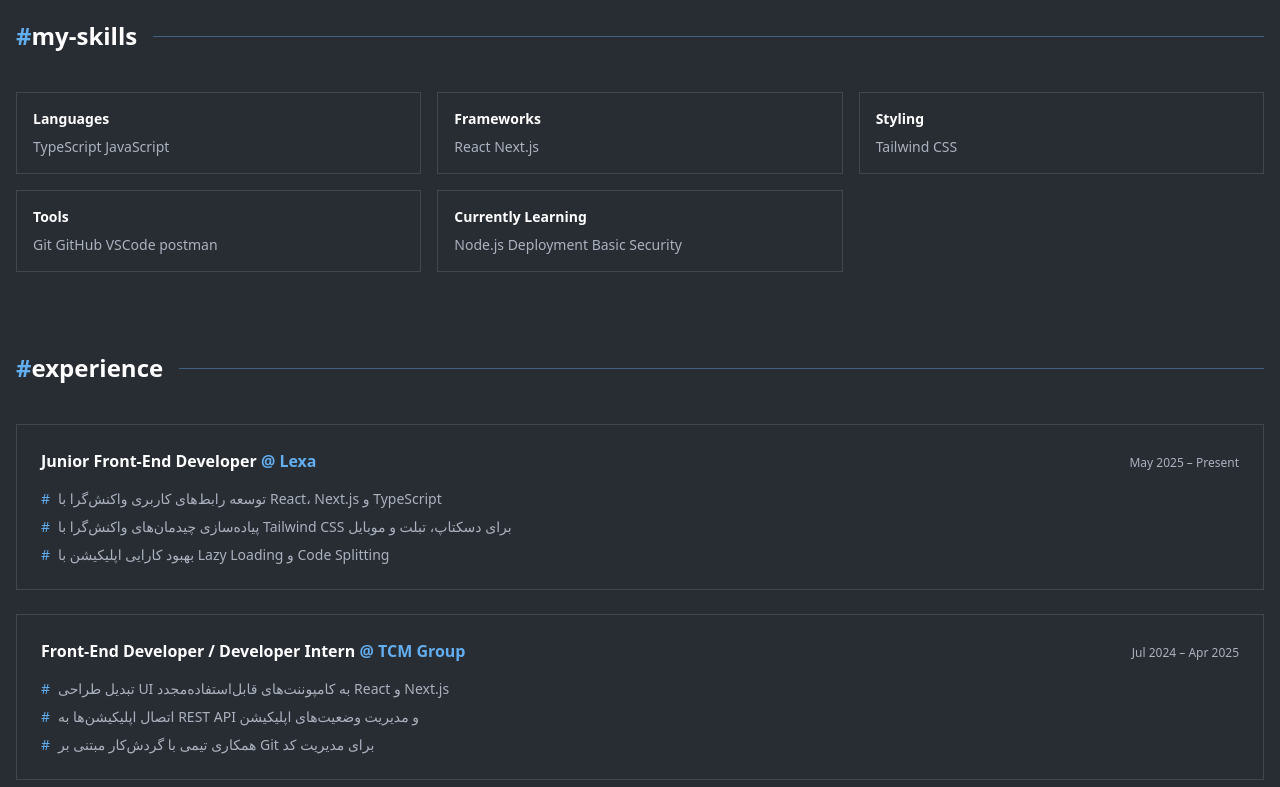
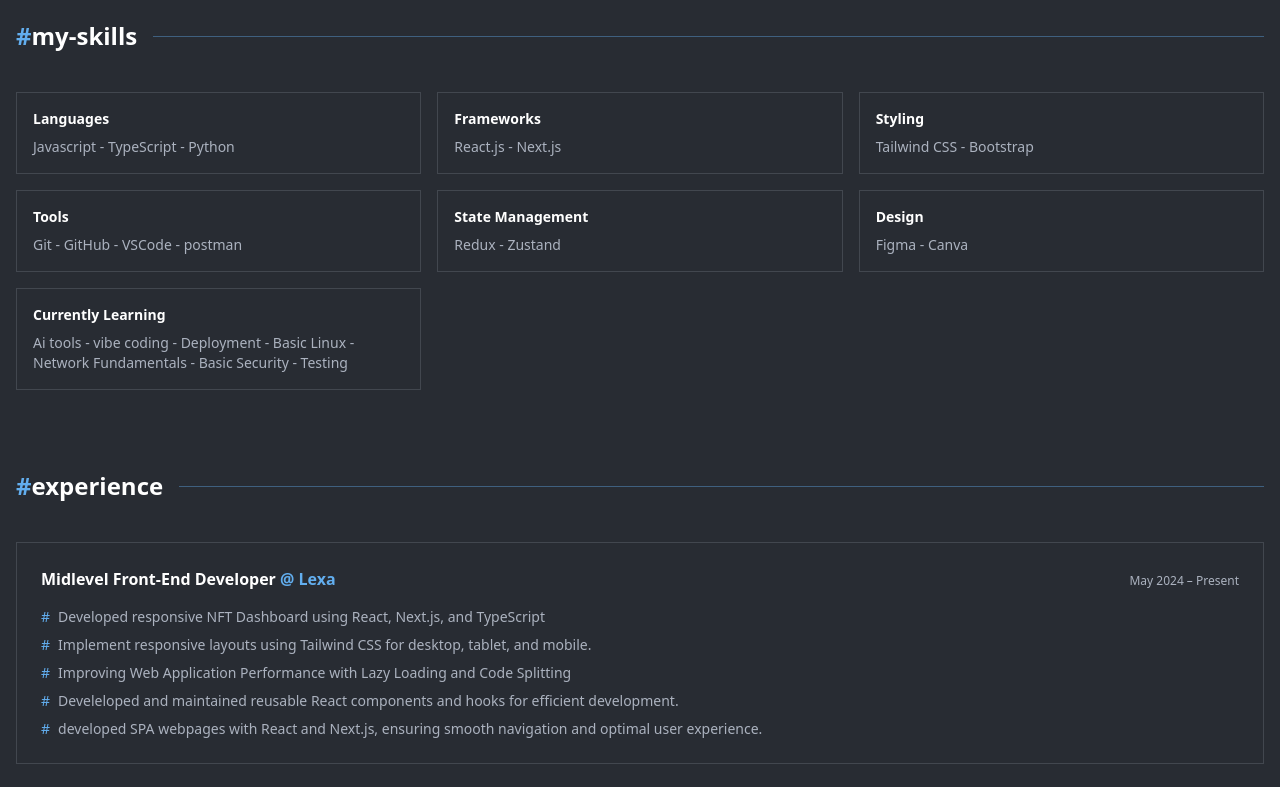
Before and after one commit to Siajey/myportfolio, a Next.js app: page /about-me in a window 1280 px wide. Shown: the part 860-1647 px from the top of the page. Built offline with nearby package versions, Linux system fonts and the light colour scheme.

Commit message:
content: add real experience and skills

```diff
--- a/src/data/experience.data.ts
+++ b/src/data/experience.data.ts
@@ -8,22 +8,24 @@ export interface ExperienceItem {
 export const experienceData: ExperienceItem[] = [
   {
     company: 'Lexa',
-    role: 'Junior Front-End Developer',
-    period: 'May 2025 – Present',
+    role: 'Midlevel Front-End Developer',
+    period: 'May 2024 – Present',
     points: [
-      'توسعه رابط‌های کاربری واکنش‌گرا با React، Next.js و TypeScript',
-      'پیاده‌سازی چیدمان‌های واکنش‌گرا با Tailwind CSS برای دسکتاپ، تبلت و موبایل',
-      'بهبود کارایی اپلیکیشن با Lazy Loading و Code Splitting',
+      'Developed responsive NFT Dashboard using React, Next.js, and TypeScript',
+      'Implement responsive layouts using Tailwind CSS for desktop, tablet, and mobile.',
+      'Improving Web Application Performance with Lazy Loading and Code Splitting',
+      'Develeloped and maintained reusable React components and hooks for efficient development.',
+      'developed SPA webpages with React and Next.js, ensuring smooth navigation and optimal user experience.',
     ],
   },
   {
     company: 'TCM Group',
     role: 'Front-End Developer / Developer Intern',
-    period: 'Jul 2024 – Apr 2025',
+    period: 'Jul 2022 – Apr 2024',
     points: [
-      'تبدیل طراحی UI به کامپوننت‌های قابل‌استفاده‌مجدد React و Next.js',
-      'اتصال اپلیکیشن‌ها به REST API و مدیریت وضعیت‌های اپلیکیشن',
-      'همکاری تیمی با گردش‌کار مبتنی بر Git برای مدیریت کد',
+      'freelance front-end developer for TCM Group, contributing to various web development projects.',
+      'Connecting Web Applications to REST APIs and managing Web Application state',
+      'Team collaboration using a Git-based workflow for code management.',
     ],
   },
 ]
--- a/src/data/skills.data.ts
+++ b/src/data/skills.data.ts
@@ -4,12 +4,32 @@ export interface SkillCategory {
 }
 
 export const skillsData: SkillCategory[] = [
-  { title: 'Languages', items: ['TypeScript', 'JavaScript'] },
-  { title: 'Frameworks', items: ['React', 'Next.js'] },
-  { title: 'Styling', items: ['Tailwind CSS'] },
-  { title: 'Tools', items: ['Git', 'GitHub', 'VSCode','postman'] },
+  {
+    title: 'Languages',
+    items: ['Javascript', '-', 'TypeScript', '-', 'Python'],
+  },
+  { title: 'Frameworks', items: ['React.js', '-', 'Next.js'] },
+  { title: 'Styling', items: ['Tailwind CSS ', '-', 'Bootstrap'] },
+  {
+    title: 'Tools',
+    items: ['Git', '-', 'GitHub', '-', 'VSCode', '-', 'postman'],
+  },
+  { title: 'State Management', items: ['Redux', '-', 'Zustand'] },
+  { title: 'Design', items: ['Figma', '-', 'Canva'] },
   {
     title: 'Currently Learning',
-    items: ['Node.js', 'Deployment', 'Basic Security'],
+    items: [
+      'Ai tools - vibe coding',
+      '-',
+      'Deployment',
+      '-',
+      'Basic Linux',
+      '-',
+      'Network Fundamentals',
+      '-',
+      'Basic Security',
+      '-',
+      'Testing',
+    ],
   },
 ]
```
